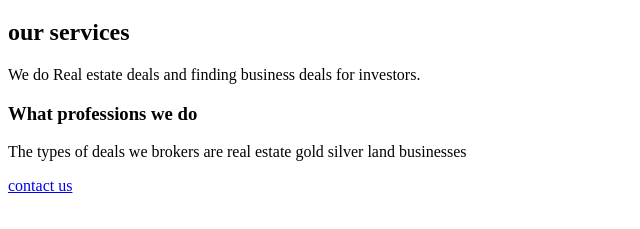
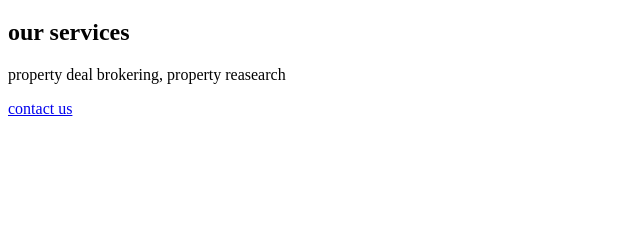
Before and after one commit to jrwebdesign123/Jr-deals, a plain HTML site: page index.html in a window 1280 px wide. Shown: the part 61-290 px from the top of the page, without its empty margins (0-640 px from the left). Drawn offline with Linux system fonts and the light colour scheme.

Commit message:
Update index.html

```diff
--- a/index.html
+++ b/index.html
@@ -11,22 +11,7 @@
 </html>
 <html>
     <p>
-        We do Real estate deals and finding business deals for investors.
-    </p>
-</html>
-<html>
-    <h3>
-        What professions we do
-    </h3>
-</html>
-<html>
-    <p>
-        The types of deals we brokers are
-        real estate
-        gold
-        silver
-        land
-        businesses
+        property deal brokering, property reasearch
     </p>
 </html>
 <html>
```
